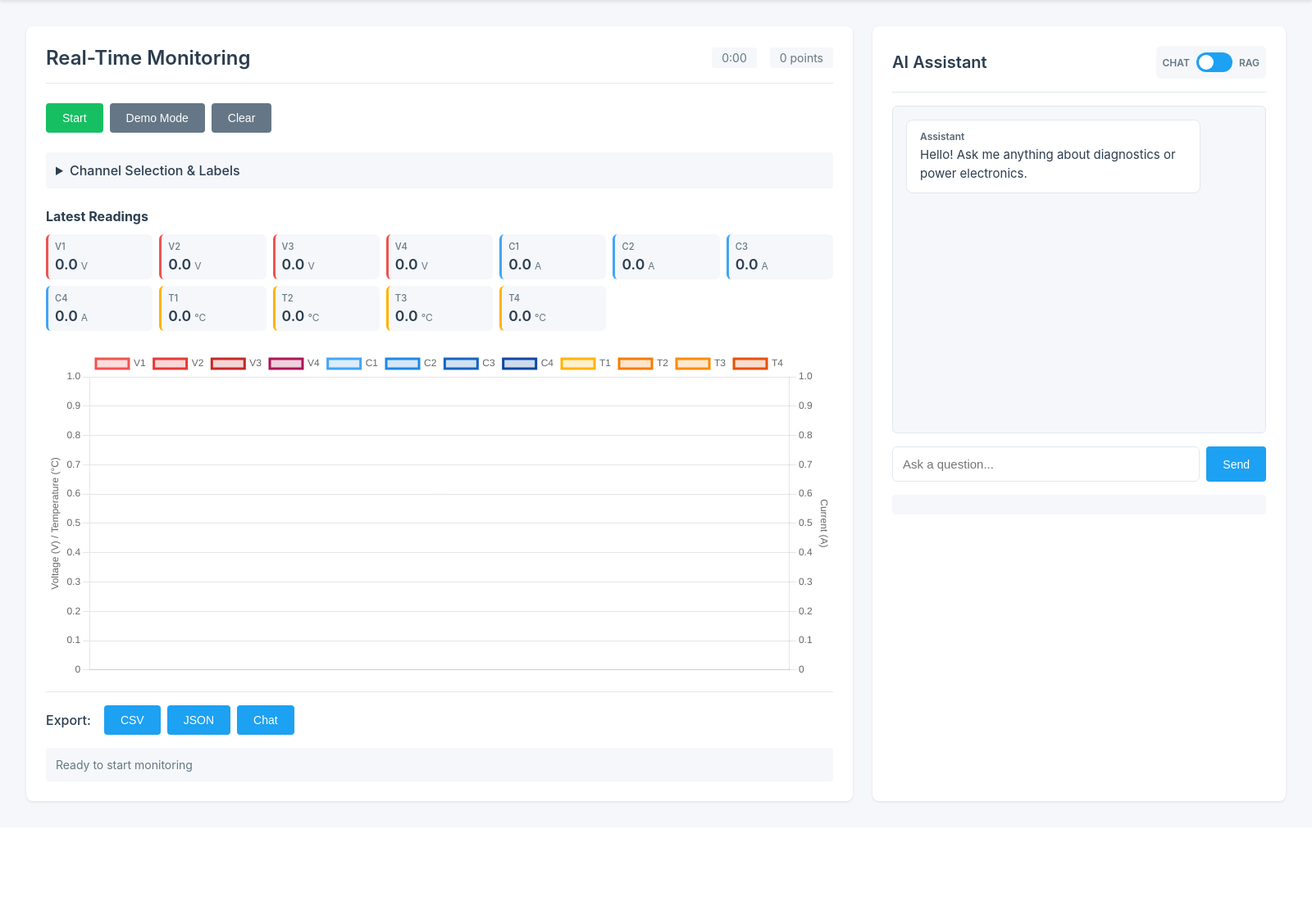
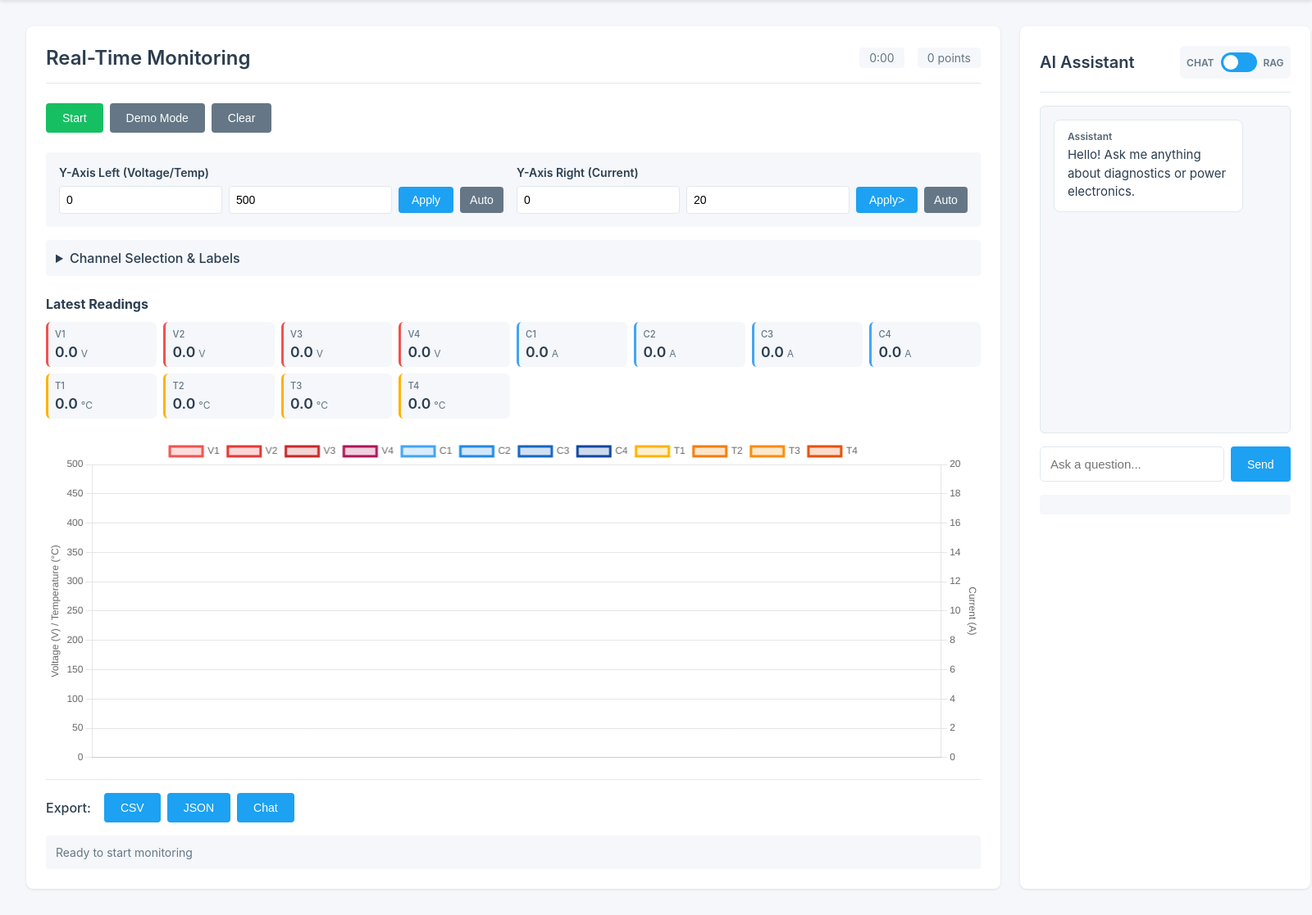
Before and after one commit to LakshyaVason/iDAQ, a FastAPI app: page /user in a window 1600 px wide. Shown: the part 68-1185 px from the top of the page at 82% size. Before the commit the page ends 1049 px from the top, so only its background shows below. Run offline with FastAPI, Linux system fonts and the light colour scheme; some libraries are stand-ins or nearby versions.

Commit message:
Customizable Y axis + Auto fit

```diff
--- a/templates/user.html
+++ b/templates/user.html
@@ -201,6 +201,78 @@
 
         .channel-selector summary:hover {
             background-color: #e8ecef;
+        }
+
+
+        .axis-controls {
+            display: grid;
+            grid-template-columns: 1fr 1fr;
+            gap: 1rem;
+            padding: 1rem;
+            background-color: #f5f7fa;
+            border-radius: 4px;
+            margin-bottom: 1rem;
+        }
+
+        .axis-control-group {
+            display: flex;
+            flex-direction: column;
+            gap: 0.5rem;
+        }
+
+        .axis-control-group label {
+            font-size: 0.875rem;
+            font-weight: 600;
+            color: #2c3e50;
+        }
+
+        .axis-inputs {
+            display: grid;
+            grid-template-columns: 1fr 1fr auto auto;
+            gap: 0.5rem;
+            align-items: center;
+        }
+
+        .axis-input {
+            padding: 0.5rem;
+            border: 1px solid #e1e8ed;
+            border-radius: 4px;
+            font-size: 0.875rem;
+        }
+
+        .axis-input:focus {
+            outline: none;
+            border-color: #1da1f2;
+        }
+
+        .btn-apply {
+            padding: 0.5rem 1rem;
+            background-color: #1da1f2;
+            color: white;
+            border: none;
+            border-radius: 4px;
+            cursor: pointer;
+            font-size: 0.875rem;
+            white-space: nowrap;
+        }
+
+        .btn-apply:hover {
+            background-color: #1a91da;
+        }
+
+        .btn-auto {
+            padding: 0.5rem 0.75rem;
+            background-color: #657786;
+            color: white;
+            border: none;
+            border-radius: 4px;
+            cursor: pointer;
+            font-size: 0.875rem;
+            white-space: nowrap;
+        }
+
+        .btn-auto:hover {
+            background-color: #56646f;
         }
 
         .channel-grid {
@@ -585,7 +657,26 @@
                 <button id="simBtn" class="btn btn-secondary" onclick="toggleSimulation()">Demo Mode</button>
                 <button class="btn btn-secondary" onclick="clearGraph()">Clear</button>
             </div>
-
+            <div class="axis-controls">
+                <div class="axis-control-group">
+                    <label>Y-Axis Left (Voltage/Temp)</label>
+                    <div class="axis-inputs">
+                        <input type="number" id="yLeftMin" class="axis-input" placeholder="Min" value="0">
+                        <input type="number" id="yLeftMax" class="axis-input" placeholder="Max" value="500">
+                        <button class="btn-apply" onclick="updateYAxisRanges()">Apply</button>
+                        <button class="btn-auto" onclick="autoScaleLeftAxis()">Auto</button>
+                    </div>
+                </div>
+                <div class="axis-control-group">
+                    <label>Y-Axis Right (Current)</label>
+                    <div class="axis-inputs">
+                        <input type="number" id="yRightMin" class="axis-input" placeholder="Min" value="0">
+                        <input type="number" id="yRightMax" class="axis-input" placeholder="Max" value="20">
+                        <button class="btn-apply" onclick="updateYAxisRanges()">Apply>
+                            <button class="btn-auto" onclick="autoScaleRightAxis()">Auto</button>
+                    </div>
+                </div>
+            </div>
             <details class="channel-selector">
                 <summary>Channel Selection & Labels</summary>
                 <div class="channel-grid" id="channelGrid"></div>
@@ -823,7 +914,8 @@
                         type: 'linear',
                         display: true,
                         position: 'left',
-                        beginAtZero: true,
+                        min: 0,
+                        max: 500,
                         title: {
                             display: true,
                             text: 'Voltage (V) / Temperature (°C)'
@@ -833,7 +925,8 @@
                         type: 'linear',
                         display: true,
                         position: 'right',
-                        beginAtZero: true,
+                        min: 0,
+                        max: 20,
                         title: {
                             display: true,
                             text: 'Current (A)'
@@ -1384,6 +1477,74 @@
             document.getElementById('authButton').addEventListener('click', handleAuthClick);
             updateUserBadge();
         });
+
+
+
+        function updateYAxisRanges() {
+            const yLeftMin = parseFloat(document.getElementById('yLeftMin').value) || 0;
+            const yLeftMax = parseFloat(document.getElementById('yLeftMax').value) || 500;
+            const yRightMin = parseFloat(document.getElementById('yRightMin').value) || 0;
+            const yRightMax = parseFloat(document.getElementById('yRightMax').value) || 20;
+
+            chart.options.scales.y.min = yLeftMin;
+            chart.options.scales.y.max = yLeftMax;
+            chart.options.scales.y1.min = yRightMin;
+            chart.options.scales.y1.max = yRightMax;
+
+            chart.update();
+
+            document.getElementById('statusBar').textContent =
+                `Axis ranges updated: Left [${yLeftMin}, ${yLeftMax}], Right [${yRightMin}, ${yRightMax}]`;
+        }
+
+        function autoScaleLeftAxis() {
+            if (sessionData.length === 0) {
+                alert('No data yet - start monitoring first');
+                return;
+            }
+
+            let allValues = [];
+            sessionData.forEach(d => {
+                allValues.push(...d.voltage.filter(v => v > 0));
+                allValues.push(...d.temperature.filter(t => t > 0));
+            });
+
+            if (allValues.length === 0) {
+                alert('No valid data for left axis');
+                return;
+            }
+
+            const min = Math.floor(Math.min(...allValues) * 0.9);
+            const max = Math.ceil(Math.max(...allValues) * 1.1);
+
+            document.getElementById('yLeftMin').value = min;
+            document.getElementById('yLeftMax').value = max;
+            updateYAxisRanges();
+        }
+
+        function autoScaleRightAxis() {
+            if (sessionData.length === 0) {
+                alert('No data yet - start monitoring first');
+                return;
+            }
+
+            let allValues = [];
+            sessionData.forEach(d => {
+                allValues.push(...d.current.filter(c => c > 0));
+            });
+
+            if (allValues.length === 0) {
+                alert('No valid data for right axis');
+                return;
+            }
+
+            const min = Math.floor(Math.min(...allValues) * 0.9);
+            const max = Math.ceil(Math.max(...allValues) * 1.1);
+
+            document.getElementById('yRightMin').value = min;
+            document.getElementById('yRightMax').value = max;
+            updateYAxisRanges();
+        }
     </script>
 </body>
 
```
